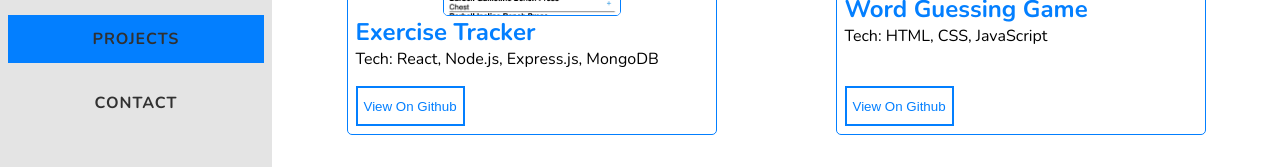
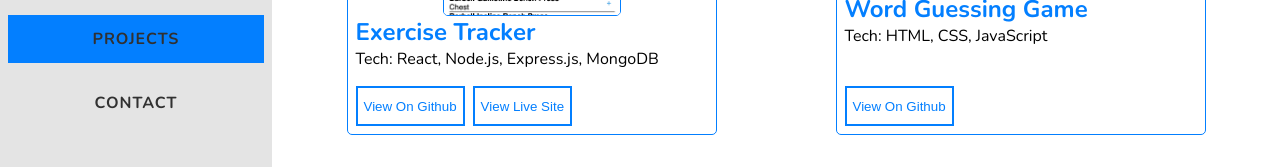
Before and after one commit to mkydd/react-portfolio, a React (Create React App) app: page /projects in a window 1280 px wide. Shown: the part 470-637 px from the top of the page. Built offline with nearby package versions, Linux system fonts and the light colour scheme.

Commit message:
implment live site link

```diff
--- a/src/components/Projects.js
+++ b/src/components/Projects.js
@@ -34,6 +34,15 @@ function Projects() {
                 >
                   <button className='project-link-button'>View On Github</button>
                 </a>
+                { project.hostURL &&
+                  <a
+                    href={project.hostURL}
+                    target="_blank"
+                    rel="noreferrer"
+                  >
+                    <button className='project-link-button'>View Live Site</button>
+                  </a>
+                }
               </div>
 
             </div>
--- a/src/data/projectData.js
+++ b/src/data/projectData.js
@@ -11,6 +11,7 @@ const projects = [
     imgClassName: 'vertical-img',
     description: 'Lorem ipsum dolor sit amet consectetur adipisicing elit. Reprehenderit ipsa nostrum maxime praesentium! Libero, doloribus deserunt. Praesentium voluptates consectetur aliquam?',
     githubURL: 'https://github.com/mkydd/exercise-tracker',
+    hostURL: 'https://mk-exercise-tracker.netlify.app',
     tech: [
       'React',
       'Node.js',
--- a/src/styles/styles.css
+++ b/src/styles/styles.css
@@ -320,6 +320,11 @@ body {
     justify-content: center;
 }
 
+.project .project-link-button-wrapper {
+    display: flex;
+    gap: 0.5rem;
+}
+
 .project .project-link-button {
     color: #037fff;
     background-color: white;
```
